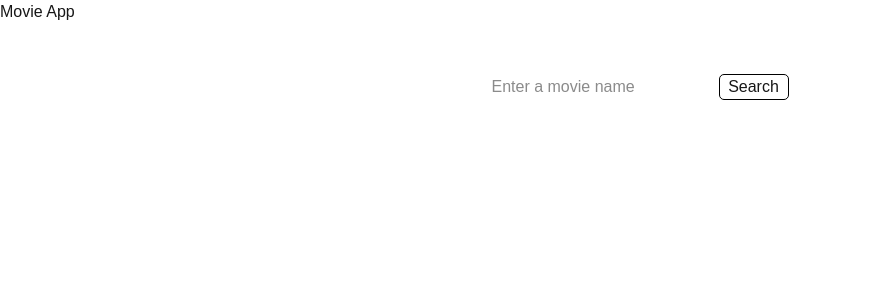
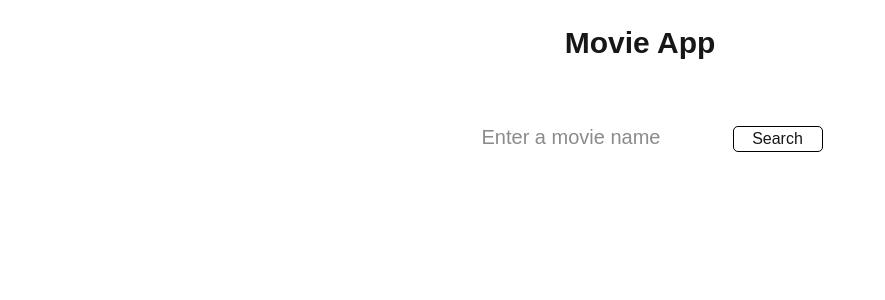
Before and after one commit to Surwxa5/nextjs-movie-app, a Next.js app: page / in a window 1280 px wide. Shown: the top 300 px of the page, without its empty margins (0-885 px from the left). Built offline with nearby package versions, Linux system fonts and the light colour scheme.

Commit message:
page.js routing the page

```diff
--- a/src/app/movies/page.js
+++ b/src/app/movies/page.js
@@ -4,14 +4,14 @@ export default async function movies(){
 
   return(
     <div>
-      <h1>
+      {/* <h1>
         Movies
       </h1>
       {data.search.map((movie)=>(
         <div key={movie.imdbID}>
           <p>{movie.Title}</p>
         </div>
-      ))}
+      ))} */}
     </div>
   )
 }
--- a/src/app/page.js
+++ b/src/app/page.js
@@ -1,13 +1,24 @@
 'use client'
 import Image from "next/image";
+import { useState } from "react";
+import { useRouter } from 'next/navigation'
 
 export default function Home() {
+   const [search,setSearch] = useState('')
+        const router = useRouter()
+
+// navigate to a page
+function handleSearch(){
+      router.push(`/movies?search=${search}`)
+      }
   return (
 <div>
-  <h1>Movie App</h1>
+
+  <h1 style={{fontWeight:'bold', fontSize:'30px',marginTop:'20px',textAlign:'center'}}>Movie App</h1>
   <div style={{marginTop:'50px',textAlign:'center',}}>
-    <input type="text" placeholder="Enter a movie name"/>
-    <button style={{border:'1px solid black',width:'70px',marginLeft:'20px',borderRadius:'5px'}}>Search</button>
+    <input type="text" value={search} onChange={(e)=>setSearch(e.target.value)}  className="px-6 py-3 text-base placeholder:text-xl" placeholder="Enter a movie name"/>
+    <button onClick={handleSearch} style={{border:'1px solid black',width:'90px',marginLeft:'20px',borderRadius:'5px'}}>Search</button>
+
   </div>
 </div>
   );
```
